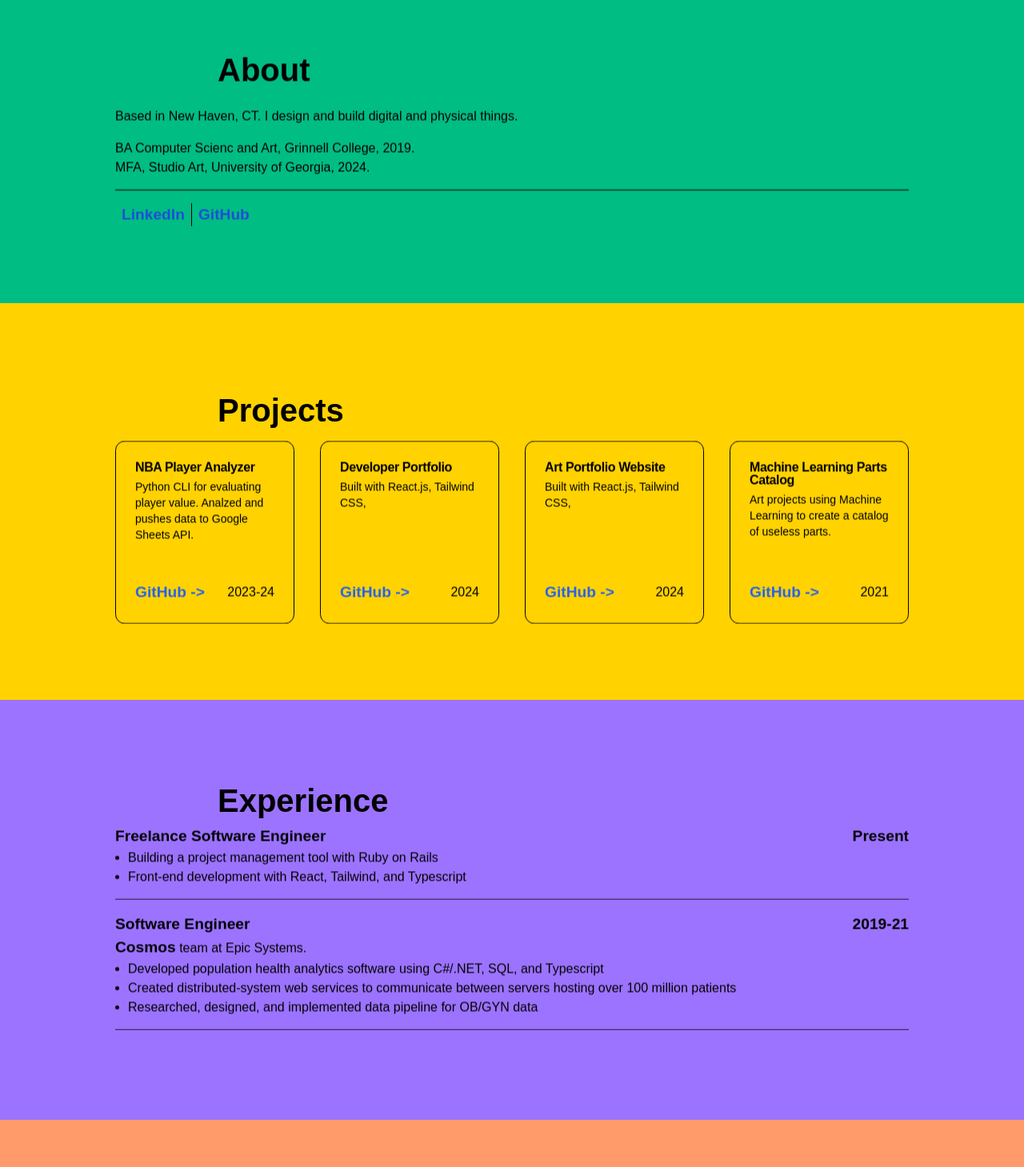
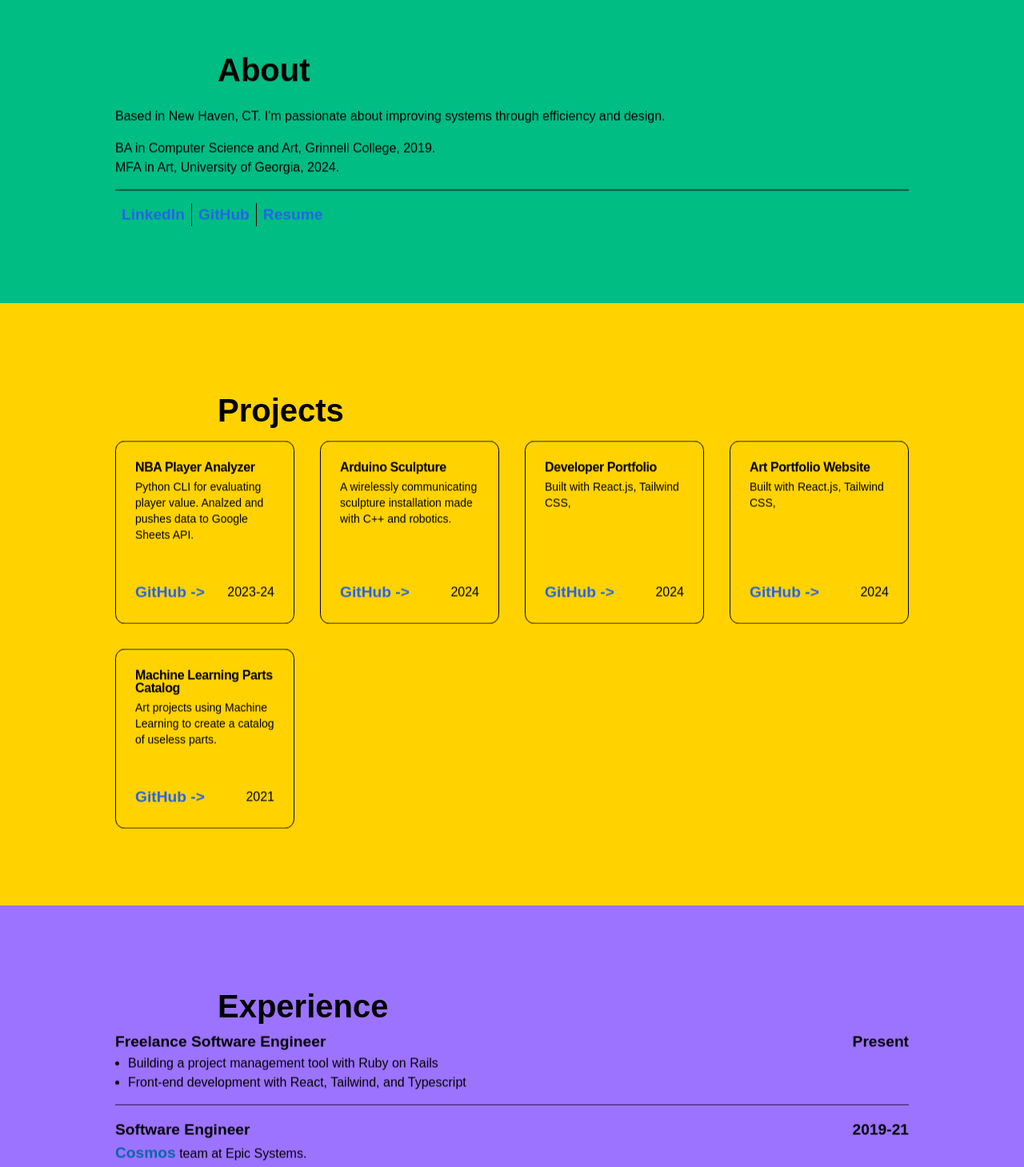
Before and after one commit to martincham/dev.martin, a React (Vite) app: page / in a window 1280 px wide. Shown: the part 540-1999 px from the top of the page at 80% size. Built offline with nearby package versions, Linux system fonts and the light colour scheme; a web font is replaced by a local one.

Commit message:
add proj, exp, resume

```diff
--- a/src/sections/AboutSection.tsx
+++ b/src/sections/AboutSection.tsx
@@ -7,22 +7,23 @@ const AboutSection = () => {
         <ScrollAnimation>
           <h2 className="ml-[10vw]">About</h2>
           <p className="mt-4 text-black">
-            Based in New Haven, CT. I design and build digital and physical
-            things.
+            Based in New Haven, CT. I'm passionate about improving systems
+            through efficiency and design.
           </p>
           <p className="mt-4 text-black">
-            BA Computer Scienc and Art, Grinnell College, 2019.
+            BA in Computer Science and Art, Grinnell College, 2019.
           </p>
-          <p className="">MFA, Studio Art, University of Georgia, 2024.</p>
+          <p className="">MFA in Art, University of Georgia, 2024.</p>
           <hr className="my-4 mx-auto h-[1px] bg-black" />
-          <div className="flex flex-wrap justify-left mt-4 font-medium text-blue-700">
+          <div className="flex flex-wrap justify-left mt-4 font-medium ">
             <a href="https://www.linkedin.com/in/martincham/">
-              <div className="px-2 hover:text-muted-foreground">LinkedIn</div>
+              <div className="px-2 link">LinkedIn</div>
             </a>
             <a href="https://github.com/martincham">
-              <div className="border-l border-black px-2 hover:text-muted-foreground ">
-                GitHub
-              </div>
+              <div className="border-l border-black px-2 link ">GitHub</div>
+            </a>
+            <a href="public/MartinChamberlinResume.pdf">
+              <div className="border-l border-black px-2 link ">Resume</div>
             </a>
           </div>
         </ScrollAnimation>
--- a/src/sections/ExperienceSection.tsx
+++ b/src/sections/ExperienceSection.tsx
@@ -31,8 +31,13 @@ const ExperienceSection = () => {
               <h3 className="">2019-21</h3>
             </div>
             <p>
-              <a href="https://cosmos.epic.com/">Cosmos</a> team at Epic
-              Systems.
+              <a
+                className="ink text-sky-700 hover:text-muted-foreground "
+                href="https://cosmos.epic.com/"
+              >
+                Cosmos
+              </a>{" "}
+              team at Epic Systems.
             </p>
             <ul className="pl-4 list-disc">
               <li>
--- a/src/sections/ProjectsSection.tsx
+++ b/src/sections/ProjectsSection.tsx
@@ -28,11 +28,30 @@ const ProjectsSection = () => {
               <CardFooter className="justify-between">
                 <a
                   href="https://github.com/martincham/espn-nba-fantasy-analyzer"
-                  className="text-blue-600 hover:text-muted-foreground"
+                  className="link"
                 >
                   GitHub -{">"}
                 </a>
                 <p className="text-black">2023-24</p>
+              </CardFooter>
+            </Card>
+          </ScrollAnimation>
+          {/* Hubris */}
+          <ScrollAnimation>
+            <Card className="">
+              <CardHeader>
+                <CardTitle>Arduino Sculpture</CardTitle>
+                <CardDescription>
+                  A wirelessly communicating sculpture installation made with
+                  C++ and robotics.
+                </CardDescription>
+              </CardHeader>
+              <CardContent></CardContent>
+              <CardFooter className="justify-between">
+                <a href="https://github.com/martincham/hubris" className="link">
+                  GitHub -{">"}
+                </a>
+                <p className="text-black">2024</p>
               </CardFooter>
             </Card>
           </ScrollAnimation>
@@ -49,7 +68,7 @@ const ProjectsSection = () => {
               <CardFooter className="justify-between">
                 <a
                   href="https://github.com/martincham/martincham.github.io"
-                  className="text-blue-600 hover:text-muted-foreground"
+                  className="link"
                 >
                   GitHub -{">"}
                 </a>
@@ -70,7 +89,7 @@ const ProjectsSection = () => {
               <CardFooter className="justify-between">
                 <a
                   href="https://github.com/martincham/martincham.github.io"
-                  className="text-blue-600 hover:text-muted-foreground"
+                  className="link"
                 >
                   GitHub -{">"}
                 </a>
@@ -93,7 +112,7 @@ const ProjectsSection = () => {
               <CardFooter className="justify-between">
                 <a
                   href="https://github.com/martincham/mcMasterImageMosaic"
-                  className="text-blue-600 hover:text-muted-foreground"
+                  className="link"
                 >
                   GitHub -{">"}
                 </a>
--- a/src/styles/globals.css
+++ b/src/styles/globals.css
@@ -45,6 +45,14 @@ p {
     font-size: min(1rem, 5vw);
     font-weight: 400;
     color: inherit;
+}
+
+.link {
+    color: #2563eb;
+}
+
+.link:hover {
+    color: var(--muted-foreground);
 }
 
 :root {
```
Also changed, not shown: 1 other file (tests, documents, lock files or other folders).
